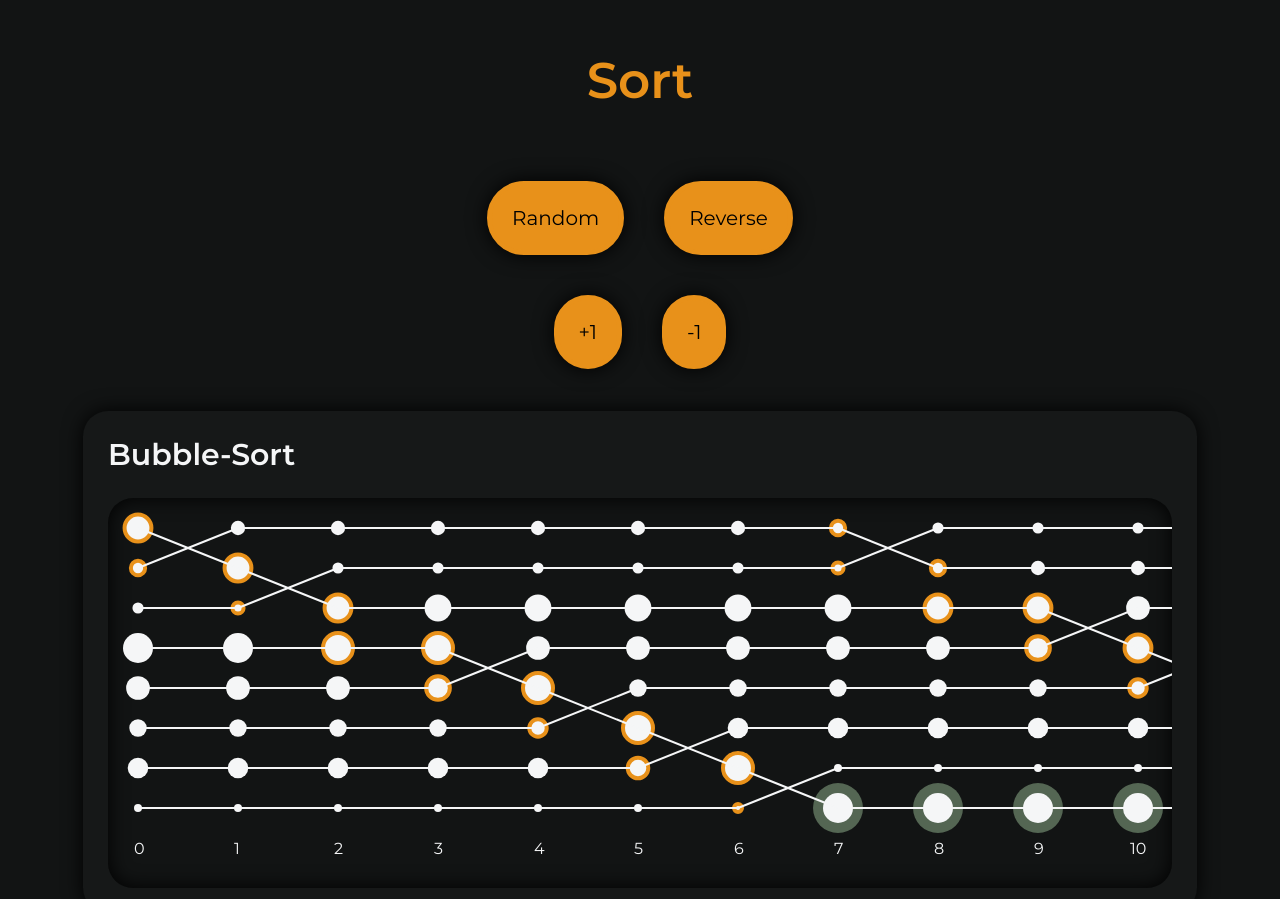
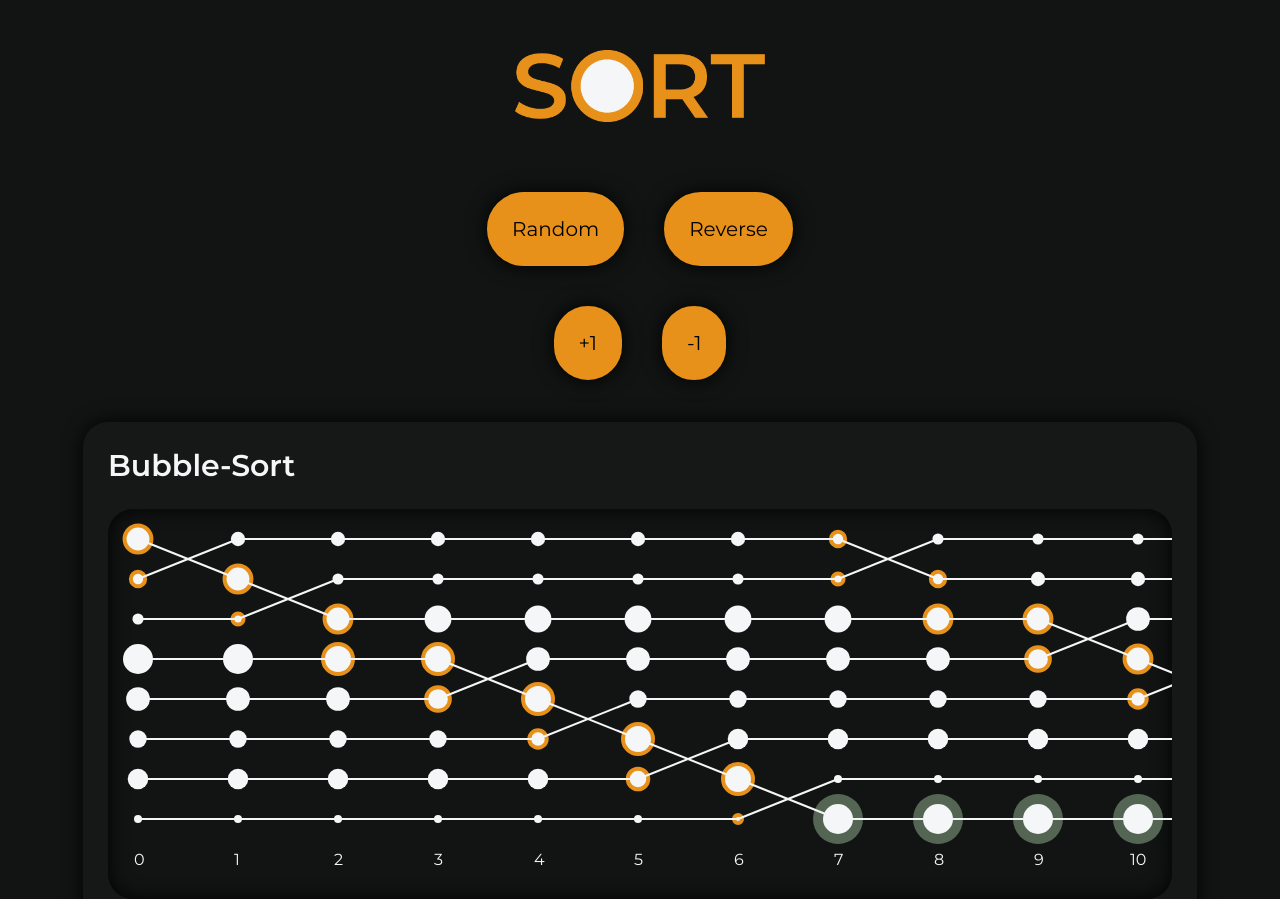
Before and after one commit to habetuz/Sort, a plain HTML site: page index.html in a window 1280 px wide. Shown: the top 899 px of the page. Drawn offline with Linux system fonts and the light colour scheme.

Commit message:
Add sort logo

```diff
--- a/index.html
+++ b/index.html
@@ -8,7 +8,7 @@
         <link href="main.css" rel="stylesheet" type="text/css">
     </header>
     <body>
-        <h1>Sort</h1>
+        <a href="https://sort.marvin-fuchs.de"><img id="title" class="unselectable" src="assets/sort.png"></a>
         <div id="buttons">
             <div id="order-buttons" class="button-container">
                 <h3 id="button-random" class="left">Random</h3>
--- a/main.css
+++ b/main.css
@@ -27,14 +27,7 @@ body {
     background-color: #121414;
 }
 
-h1 {
-    text-align: center;
-    margin: 50px;
-    font-family: 'Montserrat', serif;
-    font-weight: 600;
-    font-size: 50px;
-    color: #E8911A;
-}
+
 
 h2 {
     margin: 0;
@@ -100,6 +93,37 @@ h3:hover {
     float: right;
 }
 
+.unselectable {
+	-webkit-touch-callout: none;
+    -webkit-user-select: none;
+    -khtml-user-select: none;
+    -moz-user-select: none;
+    -ms-user-select: none;
+	user-select: none;
+}
+
+.link {
+	text-decoration: none;
+}
+
 #buttons {
     height: 200px;
 }
+
+#title {
+    text-align: center;
+    display: block;
+    margin: auto;
+    margin-top: 50px;
+    margin-bottom: 50px;
+    width: 250px;
+}
+
+h1 {
+    text-align: center;
+    margin: 50px;
+    font-family: 'Montserrat', serif;
+    font-weight: 600;
+    font-size: 50px;
+    color: #E8911A;
+}
```
Also changed, not shown: assets/sort.png (added).
